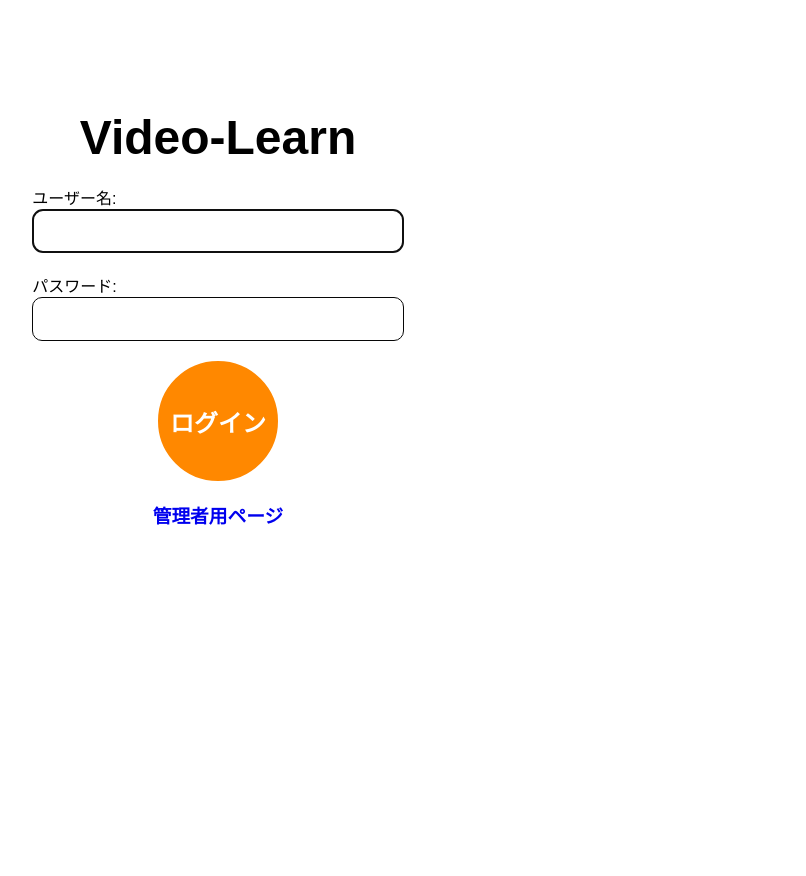
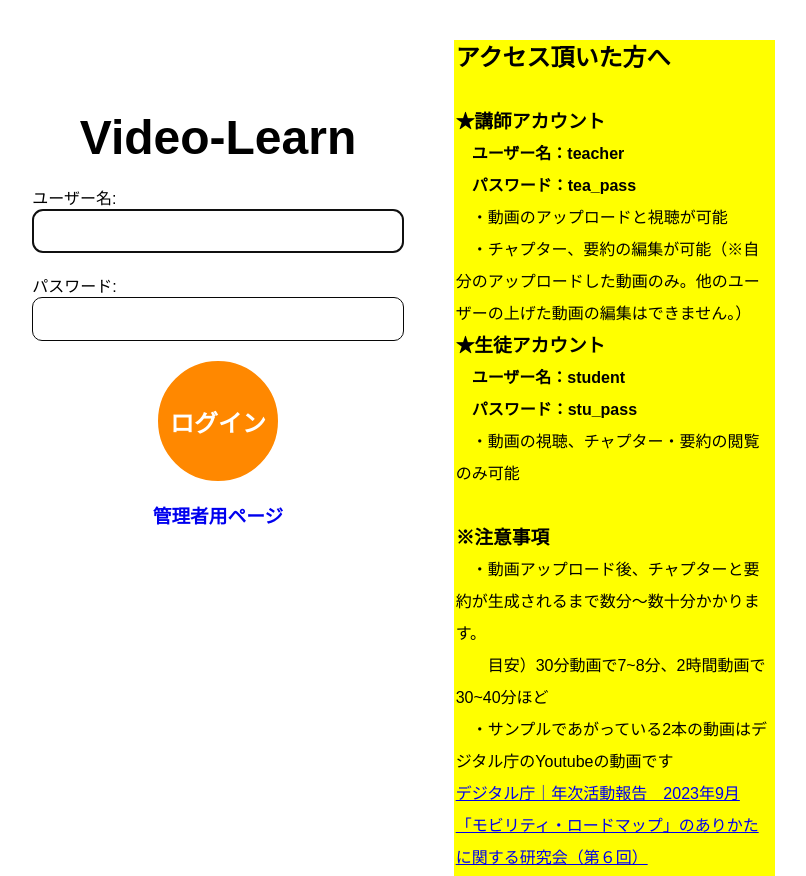
Before and after one commit to to-u-ko/video_learn, a Django app: page / in a window 1280 px wide. Shown: the part 50-926 px from the top of the page, without its empty margins (422-1228 px from the left). Before the commit the page ends 575 px from the top, so only its background shows below. Run offline with Django 3.2, Linux system fonts and the light colour scheme; parts of the project's set-up code (start-up, migrations or seed data) failed here and were passed over.

Commit message:
login.htmlにアクセスした方への説明を追加

```diff
--- a/src/templates/login.html
+++ b/src/templates/login.html
@@ -46,6 +46,16 @@
     top: 5px;
   }
 
+  .login-info {
+    grid-row: 1 / 3;
+    grid-column: 3 / 4;
+    height: auto;
+    line-height: 2em;
+    background-color: yellow;
+    border: 2px solid yellow;
+    margin-left: 50px;
+  }
+
 </style>
   <div class="login-wrapper">
     <h1>Video-Learn</h1>
@@ -60,4 +70,24 @@
     </form>
     <h3><a href="/admin/" class="admin">管理者用ページ</a></h3>
   </div>
+  <div class="login-info">
+    <h2>アクセス頂いた方へ</h2>
+    <br>
+    <h3>★講師アカウント</h3>
+    <h4>　ユーザー名：teacher</h4>
+    <h4>　パスワード：tea_pass</h4>
+    <p>　・動画のアップロードと視聴が可</b>能</p>
+    <p>　・チャプター、要約の編集が可能（※自分のアップロードした動画のみ。他のユーザーの上げた動画の編集はできません。）</p>
+    <h3>★生徒アカウント</h3>
+    <h4>　ユーザー名：student</h4>
+    <h4>　パスワード：stu_pass</h4>
+    <p>　・動画の視聴、チャプター・要約の閲覧のみ可能</p>
+    <br>
+    <h3>※注意事項</h3>
+    <p>　・動画アップロード後、チャプターと要約が生成されるまで数分〜数十分かかります。</p>
+    <p>　　目安）30分動画で7~8分、2時間動画で30~40分ほど</p>
+    <p>　・サンプルであがっている2本の動画はデジタル庁のYoutubeの動画です</p>
+    <p><a href="https://youtu.be/mkyBxjGb2RQ">デジタル庁｜年次活動報告　2023年9月</a></p>
+    <p><a href="https://youtu.be/vx1QrryxT2k ">「モビリティ・ロードマップ」のありかたに関する研究会（第６回）</a></p>
+  </div>
 {% endblock %}
```
